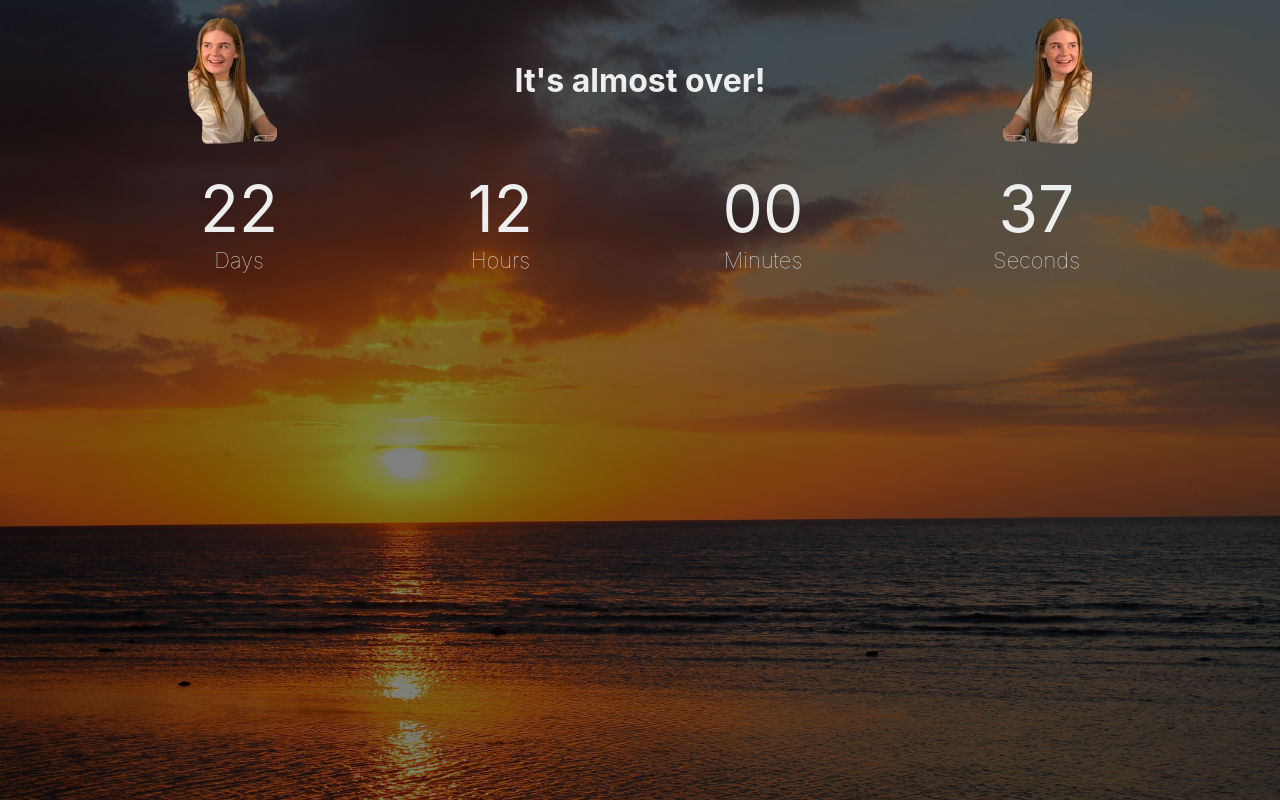
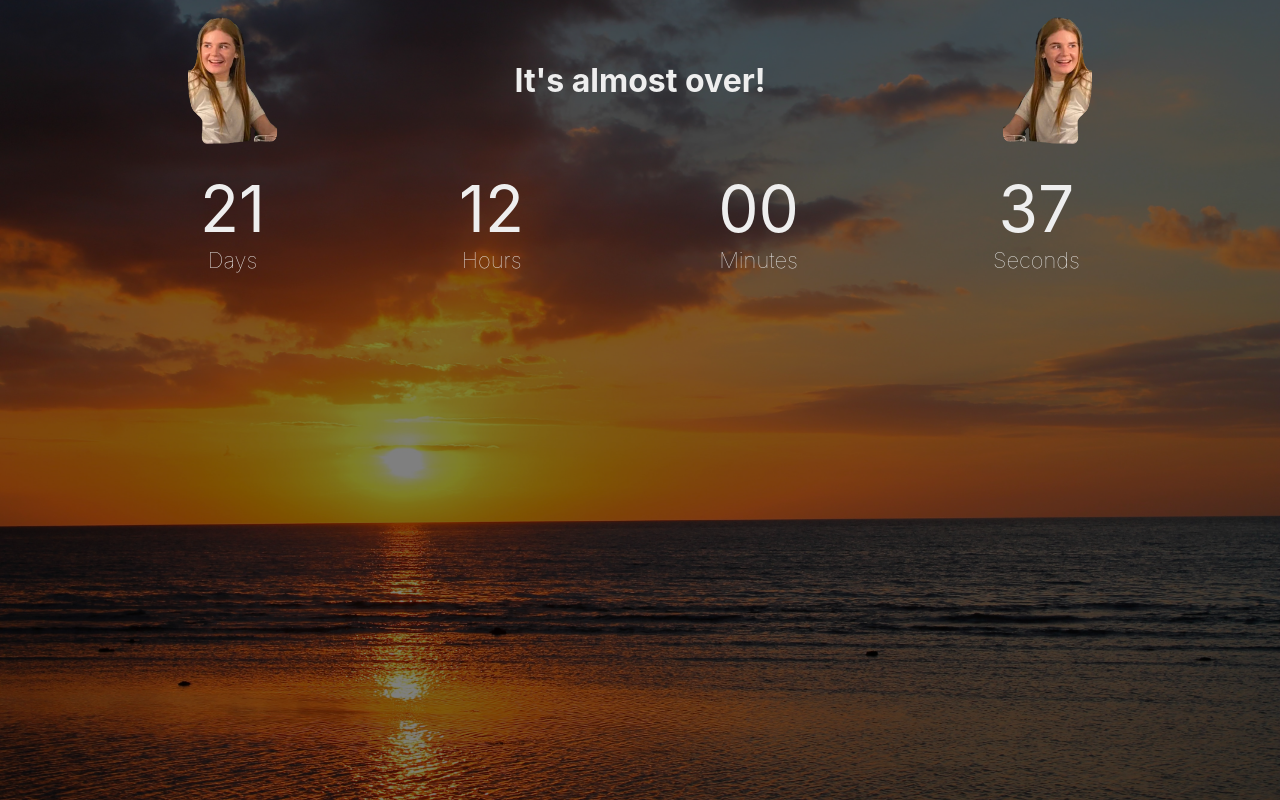
Before and after one commit to jes6666/timer, a React (Create React App) app: page / in a window 1280 px wide. Built offline with nearby package versions, Linux system fonts and the light colour scheme.

Commit message:
Update threshold

```diff
--- a/src/App.js
+++ b/src/App.js
@@ -11,7 +11,7 @@ function App() {
   useEffect(() => {
     setInterval(() => {
       const today = moment();
-      const threshold = moment(1655305200000);
+      const threshold = moment(1655218800000);
 
       setDays(format(threshold.diff(today, 'days')));
       setHours(format(threshold.diff(today, 'hours') % 24));
```
